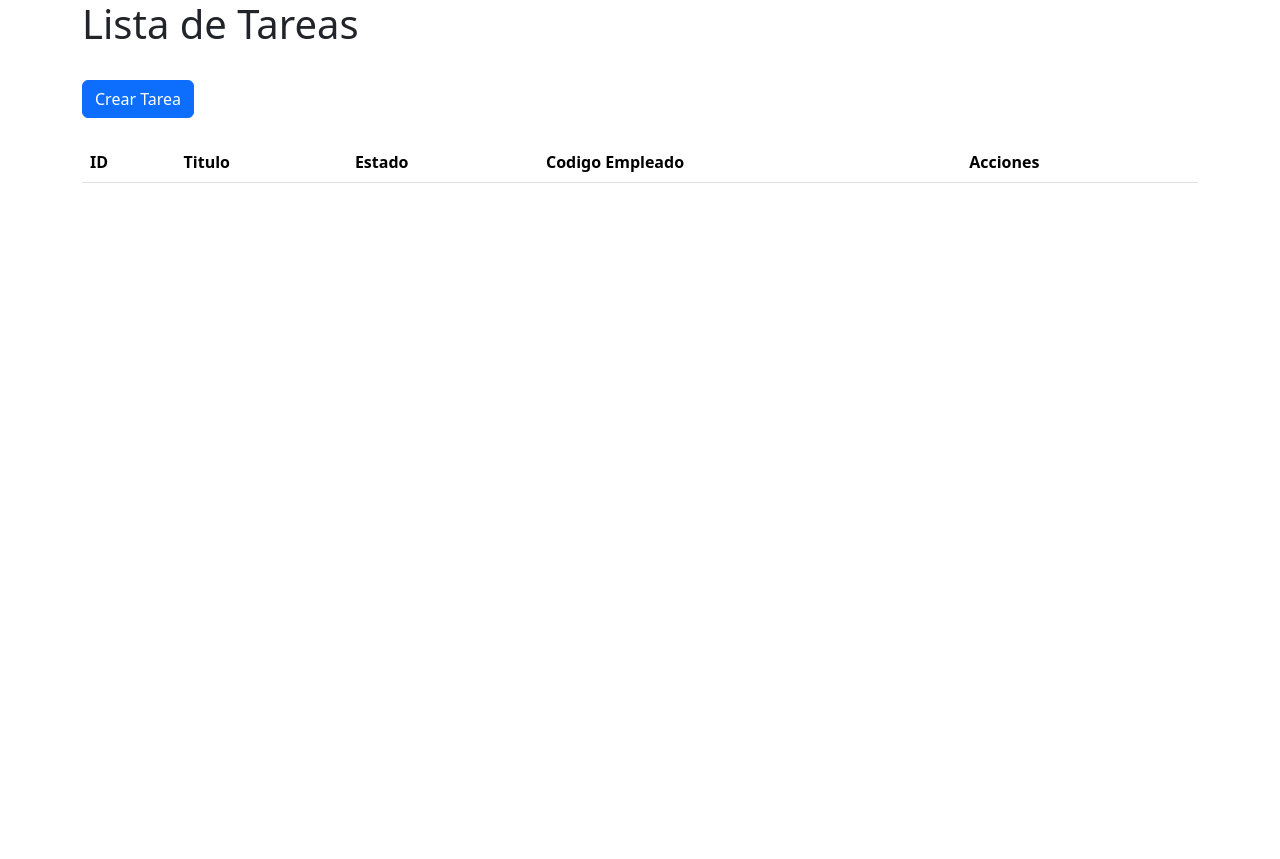
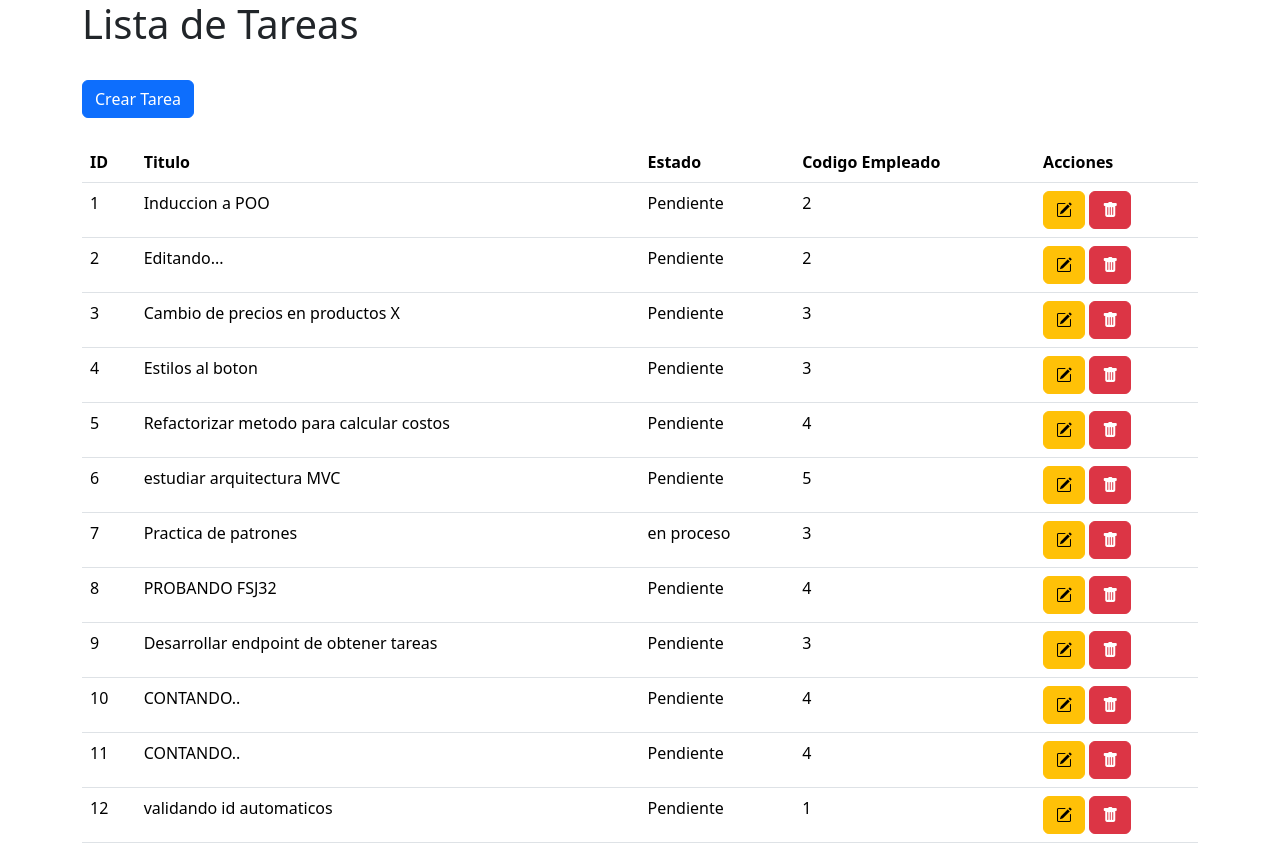
Before and after one commit to KeniaKodigo/practice_task_manager_json_php-FSJ32, a PHP site: page /views/listTasks.php in a window 1280 px wide. Before the commit the page ends 183 px from the top, so only its background shows below. Run offline with PHP 8.4, Linux system fonts and the light colour scheme; lists and menus that the app fills with data are empty.

Commit message:
arquitectura mvc y metodos de tareas

```diff
--- a/controller/EmployeeController.php
+++ b/controller/EmployeeController.php
@@ -1,5 +1,35 @@
 <?php
 
+require_once "../models/EmployeeModel.php";
+
 class EmployeeController {
+    protected int $id_employee;
+    protected string $name;
+    protected string $phone;
+    protected string $email;
+    private string $password;
+    private float $salary;
 
+    public function getPassword(){
+        return $this->password;
+    }
+
+    //capturamos una nueva password
+    public function setPassword($password){
+        $this->password = $password;
+    }
+
+    public function setSalary($salary){
+        $this->salary = $salary;
+    }
+
+    public static function getEmployees()
+    {
+        try{
+            $employees = EmployeeModel::all();
+            return $employees;
+        }catch(Error $error){
+            return "Error al obtener los empleados: " . $error;
+        }
+    }
 }
--- a/controller/ManagerController.php
+++ b/controller/ManagerController.php
@@ -1 +1,36 @@
 <?php
+
+//llamando archivos externos
+require_once "EmployeeController.php";
+require_once "../interfaces/ICRUDTask.php";
+
+class ManagerController extends EmployeeController implements ICRUDTask{
+
+    //implementando los metodos de la interfaz
+    public static function getTask()
+    {
+        try{
+            $tasks = TaskModel::all(); //mapeado
+            return $tasks; //[]
+        }catch(Error $error){
+            return "Error al obtener las tareas: " . $error;
+        }
+    }
+
+    public static function createTask(TaskModel $task)
+    {
+        try{
+            $task->save();
+            //redireccionar a la vista de la tabla
+            header("location: ../views/listTasks.php");
+        }catch(Error $error){
+            return "Error al crear una tarea: " . $error;
+        }
+
+    }
+
+    public static function editTask($id_task, $title, $description)
+    {
+
+    }
+}
--- a/data/tasks.json
+++ b/data/tasks.json
@@ -46,5 +46,53 @@
         "date": "2025-09-02",
         "status": "Pendiente",
         "id_employee": "5"
+    },
+    {
+        "id_task": 7,
+        "title": "Practica de patrones",
+        "description": "hacer una guia de ejercicios aplicando un patron",
+        "date": "2025-09-02",
+        "status": "en proceso",
+        "id_employee": 3
+    },
+    {
+        "id_task": 8,
+        "title": "PROBANDO FSJ32",
+        "description": "datos...",
+        "date": "2026-02-23",
+        "status": "Pendiente",
+        "id_employee": 4
+    },
+    {
+        "id_task": 9,
+        "title": "Desarrollar endpoint de obtener tareas",
+        "description": "Obtener la lista de tareas para eso hay que consumir la api JSONPlaceholder",
+        "date": "2026-02-23",
+        "status": "Pendiente",
+        "id_employee": 3
+    },
+    {
+        "id_task": 10,
+        "title": "CONTANDO..",
+        "description": "datos...",
+        "date": "2026-02-23",
+        "status": "Pendiente",
+        "id_employee": 4
+    },
+    {
+        "id_task": 11,
+        "title": "CONTANDO..",
+        "description": "datos...",
+        "date": "2026-02-23",
+        "status": "Pendiente",
+        "id_employee": 4
+    },
+    {
+        "id_task": 12,
+        "title": "validando id automaticos",
+        "description": "comprobando conteo de datos",
+        "date": "2026-02-24",
+        "status": "Pendiente",
+        "id_employee": 1
     }
 ]
--- a/models/EmployeeModel.php
+++ b/models/EmployeeModel.php
@@ -1,5 +1,16 @@
 <?php
 
 class EmployeeModel{
+    private static $file_path = "../data/employee.json";
 
+    //ver empleados
+    public static function all(){
+
+        if(file_exists(self::$file_path)){
+            $data_json = file_get_contents(self::$file_path);
+            return json_decode($data_json, true);
+        }
+
+        return [];
+    }
 }
--- a/models/TaskModel.php
+++ b/models/TaskModel.php
@@ -1,5 +1,64 @@
 <?php
 
 class TaskModel{
+    public int $id_task;
+    public string $title;
+    public string $description;
+    public string $date;
+    public string $status;
+    public int $id_employee;
 
+    //atributo que va servir para manejar la url del json de las tareas
+    private static $file_path = "../data/tasks.json";
+
+    public function __construct($id, $title, $description, $id_employee)
+    {
+        $this->id_task = $id;
+        $this->title = $title;
+        $this->description = $description;
+        $this->date = date("Y-m-d"); //capturamos la fecha actual
+        $this->status = "Pendiente";
+        $this->id_employee = $id_employee;
+    }
+
+    //obteniendo todos los datos del json
+    public static function all(){
+        if(file_exists(self::$file_path)){
+            //si existe el json, obtenemos los datos
+            $data_json = file_get_contents(self::$file_path);
+            //print_r($data_json);
+            /**
+             * json_encode => codificar los datos a un json puro
+             * json_decode => decodificar los datos a un PHP (arreglo)
+             */
+            return json_decode($data_json, true); //[]
+        }
+
+        return [];
+    }
+
+    //metodo para guardar una nueva tarea
+    public function save(){
+        $array_tasks = self::all(); //[]
+        $ultimo = end($array_tasks);
+        //agregar un elemento al arreglo (array_push())
+        $array_tasks[] = [
+            "id_task" => $ultimo["id_task"] + 1,
+            "title" => $this->title,
+            "description" => $this->description,
+            "date" => $this->date,
+            "status" => $this->status,
+            "id_employee" => $this->id_employee
+        ];
+
+        //formateando el arreglo de php a json
+        $data_json = json_encode($array_tasks, JSON_PRETTY_PRINT);
+        //actualizando el json para que agregue el nuevo elemento
+        file_put_contents(self::$file_path, $data_json);
+        return "Se ha guardado correctamente";
+    }
+
+    public function test(){
+
+    }
 }
--- a/views/listTasks.php
+++ b/views/listTasks.php
@@ -1,9 +1,16 @@
+<?php
+    require_once "../controller/ManagerController.php";
+    //llamando el metodo del controlador
+    $array_tasks = ManagerController::getTask();
+    //print_r($array_tasks);
+?>
 <!DOCTYPE html>
 <html lang="en">
 <head>
     <meta charset="UTF-8">
     <meta name="viewport" content="width=device-width, initial-scale=1.0">
     <link href="https://cdn.jsdelivr.net/npm/bootstrap@5.3.8/dist/css/bootstrap.min.css" rel="stylesheet" integrity="sha384-sRIl4kxILFvY47J16cr9ZwB07vP4J8+LH7qKQnuqkuIAvNWLzeN8tE5YBujZqJLB" crossorigin="anonymous">
+    <link rel="stylesheet" href="https://cdn.jsdelivr.net/npm/bootstrap-icons@1.13.1/font/bootstrap-icons.min.css">
     <title>Lista Tareas</title>
 </head>
 <body>
@@ -20,7 +27,19 @@
                 <th>Acciones</th>
             </thead>
             <tbody>
-
+                <!-- Iterando el arreglo de tareas -->
+                <?php foreach($array_tasks as $task) { ?>
+                    <tr>
+                        <td><?php echo $task["id_task"];  ?></td>
+                        <td><?php echo $task["title"];  ?></td>
+                        <td><?php echo $task["status"];  ?></td>
+                        <td><?php echo $task["id_employee"];  ?></td>
+                        <td>
+                            <button class="btn btn-warning"><i class="bi bi-pencil-square"></i></button>
+                            <button class="btn btn-danger"><i class="bi bi-trash-fill"></i></button>
+                        </td>
+                    </tr>
+                <?php } ?>
             </tbody>
         </table>
     </main>
```
Also changed, not shown: views/createTask.php (+24 -1 lines), views/test.php (added, +18 -0 lines).
